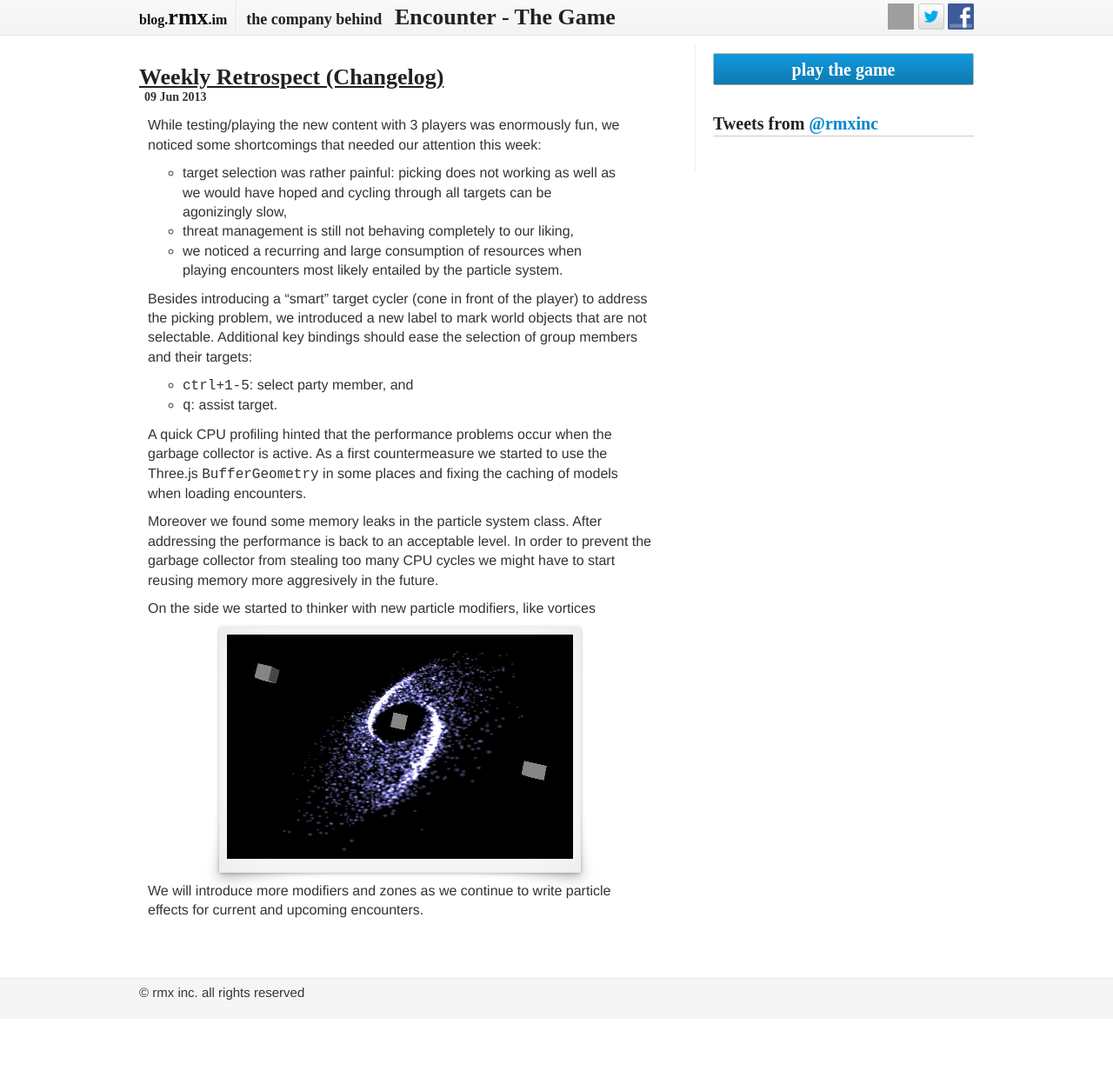
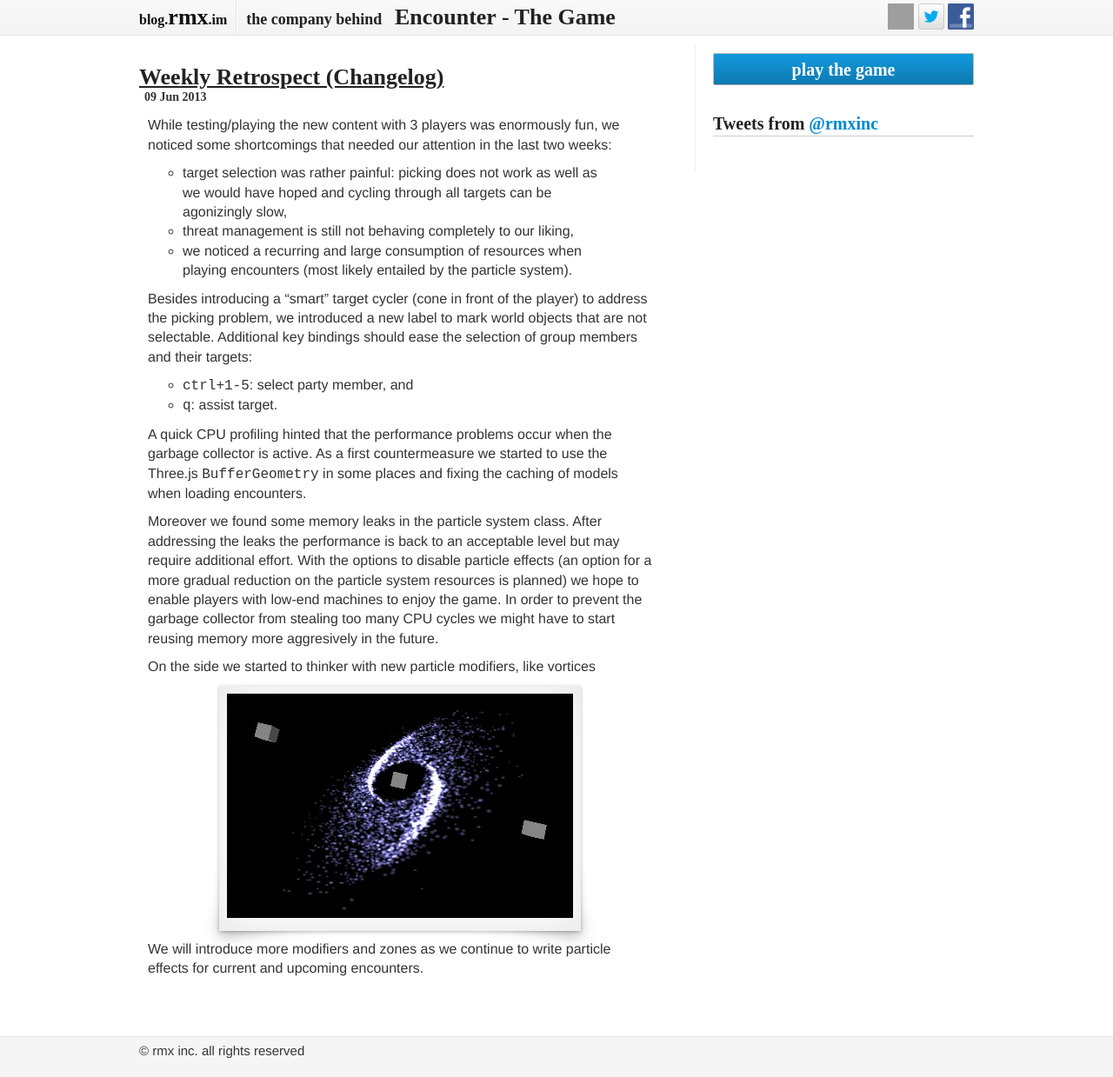
Before and after one commit to rmx/blog.rmx.im, a Jekyll site: the page built from _posts/2013-06-09-weekly-retrospect.md, in a window 1280 px wide. Shown: the whole page at 87% size. Built offline with Jekyll 4.4.1, drawn with Linux system fonts in a browser that asks for light colours; Markdown is read by kramdown in place of the engine named in the settings; comment, search, counter and statistics services are not loaded; before the commit the page ends 1172 px from its top, so only the background shows below that; grey boxes are pictures that could not be loaded.

Commit message:
small fixes

```diff
--- a/_posts/2013-06-09-weekly-retrospect.md
+++ b/_posts/2013-06-09-weekly-retrospect.md
@@ -4,13 +4,13 @@
 ---
 
 While testing/playing the new content with 3 players was enormously fun, we
-noticed some shortcomings that needed our attention this week:
+noticed some shortcomings that needed our attention in the last two weeks:
 
-* target selection was rather painful: picking does not working as well as we
+* target selection was rather painful: picking does not work as well as we
 would have hoped and cycling through all targets can be agonizingly slow,
 * threat management is still not behaving completely to our liking,
 * we noticed a recurring and large consumption of resources when playing
-encounters most likely entailed by the particle system.
+encounters (most likely entailed by the particle system).
 
 Besides introducing a "smart" target cycler (cone in front of the player) to
 address the picking problem, we introduced a new label to mark world objects
@@ -26,7 +26,10 @@
 loading encounters.
 
 Moreover we found some memory leaks in the particle system class. After
-addressing the performance is back to an acceptable level.
+addressing the leaks the performance is back to an acceptable level but may
+require additional effort. With the options to disable particle effects (an
+option for a  more gradual reduction on the particle system resources is
+planned) we hope to enable players with low-end machines to enjoy the game.
 In order to prevent the garbage collector from stealing too many CPU cycles
 we might have to start reusing memory more aggresively in the future.
 
```
